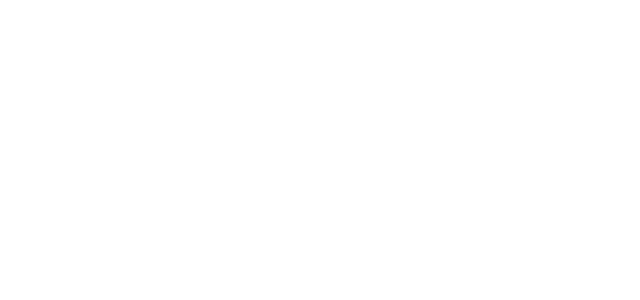
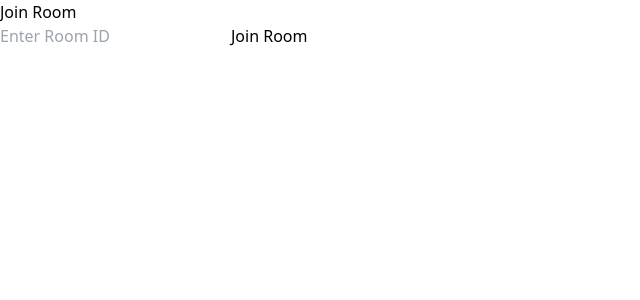
Before and after one commit to ByteBrewer101/Chat-frontend, a React (Vite) app: page /test in a window 1280 px wide. Before the commit this address had no page. Shown: the top 300 px of the page, without its empty margins (0-640 px from the left). Built offline with nearby package versions, Linux system fonts and the light colour scheme; no server answers.

Commit message:
added custom hooks for ws

```diff
--- a/src/App.tsx
+++ b/src/App.tsx
@@ -1,15 +1,15 @@
 import { BrowserRouter as Router, Route, Routes } from "react-router-dom";
 import { RecoilRoot } from "recoil"; // Import RecoilRoot
 import { HomePage } from "./Pages/Home";
+import { TestPage } from "./Pages/TestPage";
 
 function App() {
   return (
     <RecoilRoot>
-
       <Router>
         <Routes>
-
           <Route path="/" element={<HomePage />} />
+          <Route path="/test" element={<TestPage/>} />
         </Routes>
       </Router>
     </RecoilRoot>
--- a/src/Components/ChatComponent.tsx
+++ b/src/Components/ChatComponent.tsx
@@ -1,11 +1,12 @@
 import { useState, useRef, useEffect } from "react";
 import { Message } from "./Message";
 import { Message2 } from "./Message2";
+import { useWebSocket } from "../Connectionlogic/Connectionlogic";
 
 interface Message {
   id: string;
   message: string;
-  time:string
+  time: string;
 }
 
 const initialMessages: Message[] = [];
@@ -14,6 +15,8 @@ export function ChatComponent() {
   const [messages, setMessages] = useState<Message[]>(initialMessages);
   const [newMessage, setNewMessage] = useState<string>("");
   const messageListRef = useRef<HTMLDivElement | null>(null);
+
+  useWebSocket("ws://localhost:3000")
 
   const scrollToBottom = () => {
     if (messageListRef.current) {
@@ -25,18 +28,20 @@ export function ChatComponent() {
     scrollToBottom();
   }, [messages]);
 
+
+
+
   const handleSendMessage = () => {
     if (newMessage.trim()) {
       const newMsg: Message = {
         id: "1",
         message: newMessage,
-        time : currentTime
+        time: currentTime,
       };
       setMessages((prevMessages) => [...prevMessages, newMsg]);
       setNewMessage("");
     }
   };
-
 
   function getCurrentTime() {
     const now = new Date();
@@ -45,10 +50,7 @@ function getCurrentTime() {
     return `${hours}:${minutes}`;
   }
 
-const currentTime = getCurrentTime()
-
-
-
+  const currentTime = getCurrentTime();
 
   return (
     <div className="h-full bg-white bg-opacity-5 backdrop-blur-sm md:w-2/3 lg:w-1/2 w-full flex flex-col-reverse">
@@ -82,11 +84,19 @@ const currentTime = getCurrentTime()
           .map((msg) => {
             if (msg.id === "1") {
               return (
-                <Message key={msg.id + msg.message} content={msg.message} time ={msg.time}/>
+                <Message
+                  key={msg.id + msg.message}
+                  content={msg.message}
+                  time={msg.time}
+                />
               );
             } else {
               return (
-                <Message2 key={msg.id + msg.message} content={msg.message} time={msg.time}/>
+                <Message2
+                  key={msg.id + msg.message}
+                  content={msg.message}
+                  time={msg.time}
+                />
               );
             }
           })}
--- a/src/Components/PlainBackground.tsx
+++ b/src/Components/PlainBackground.tsx
@@ -3,7 +3,7 @@ export function Plain() {
     <div className="h-96 w-1/3 flex items-center justify-center text-white font-extrabold p-10 text-5xl">
       <div>
         <h1>
-          Welcome create a room or join an existing one to start the,{" "}
+          Welcome, create a room or join an existing one to start the,{" "}
           <span className="text-red-500">ChatterBox</span>
         </h1>
       </div>
--- a/src/Components/PopUp.tsx
+++ b/src/Components/PopUp.tsx
@@ -12,7 +12,7 @@ export function Popup() {
       <div className=" absolute  w-screen  h-screen bg-opacity-5 bg-black rounded-xl backdrop-blur-xl z-50">
         <div className="p-4 sm:p-6 md:p-10 absolute top-1/2 left-1/2 w-full max-w-md shadow-xl h-auto bg-opacity-20 bg-black rounded-xl backdrop-blur-3xl z-50 transform -translate-x-1/2 -translate-y-1/2">
           <div className="flex items-center justify-center text-white p-4">
-            <h1 className="font-extrabold text-2xl sm:text-3xl text-red-500">
+            <h1 className="font-extrabold text-2xl sm:text-3xl text-white">
               Enter your Room Id
             </h1>
           </div>
@@ -20,7 +20,7 @@ export function Popup() {
             <input
               type="text"
               placeholder="Room Id"
-              className="rounded-xl p-4 w-full bg-opacity-20 bg-blue-500 shadow-lg backdrop-blur-sm focus:outline-none "
+              className="rounded-xl p-4 w-full bg-opacity-20 bg-red-500 shadow-lg backdrop-blur-sm focus:outline-none "
             />
           </div>
           <div className="flex items-center justify-center text-white mt-2">
@@ -29,7 +29,7 @@ export function Popup() {
                 setWorking(false);
                 chatHandle(true) // Close the popup
               }}
-              className="rounded-xl shadow-xl p-4 w-32 sm:w-40 bg-opacity-5 bg-blue-500 backdrop-blur-sm mt-2 text-sm sm:text-lg hover:bg-opacity-10 transition ease-in-out duration-200"
+              className="rounded-xl shadow-xl p-4 w-32 sm:w-40 bg-opacity-5 bg-red-500 backdrop-blur-sm mt-2 text-sm sm:text-lg hover:bg-opacity-10 transition ease-in-out duration-200"
             >
               Submit
             </button>
--- /dev/null
+++ b/src/Connectionlogic/Connectionlogic.ts
@@ -0,0 +1,31 @@
+// hooks/useWebSocket.ts
+import { useEffect } from "react";
+import { useRecoilValue, useSetRecoilState } from "recoil";
+import { socketAtom } from "../Recoil/Atoms";
+
+export const useWebSocket = (url: string) => {
+  const setSocketConnection = useSetRecoilState<WebSocket | null>(socketAtom);
+
+ useEffect(() => {
+   const newSocket = new WebSocket(url);
+
+   newSocket.onmessage = (message) => {
+     console.log("Message received:", message.data);
+   };
+   setSocketConnection(newSocket);
+   return () => newSocket.close();
+ }, [setSocketConnection,url]);
+};
+
+export const useSendMessage = () => {
+  const socket = useRecoilValue(socketAtom)
+
+  const sendMessage = (message: string) => {
+   socket?.send(message)
+   if(!socket){
+    console.log("error in usesendmessage");
+   }
+  }
+
+  return sendMessage;
+};
--- /dev/null
+++ b/src/Pages/TestPage.tsx
@@ -0,0 +1,32 @@
+import React, { useState } from "react";
+import { useSendMessage, useWebSocket } from "../Connectionlogic/Connectionlogic";
+
+export const TestPage: React.FC = () => {
+  const [roomId, setRoomId] = useState<string>("");
+   useWebSocket("ws://localhost:3000");
+  const sendMessage = useSendMessage();
+
+  const handleJoinRoom = () => {
+    // Construct the message object
+    const message = {
+      type: "joinRoom",
+      id: roomId,
+    };
+
+    // Send the message as a JSON string
+    sendMessage(JSON.stringify(message));
+  };
+
+  return (
+    <div>
+      <h2>Join Room</h2>
+      <input
+        type="text"
+        value={roomId}
+        onChange={(e) => setRoomId(e.target.value)}
+        placeholder="Enter Room ID"
+      />
+      <button onClick={handleJoinRoom}>Join Room</button>
+    </div>
+  );
+};
--- a/src/Recoil/Atoms.tsx
+++ b/src/Recoil/Atoms.tsx
@@ -10,3 +10,8 @@ export const chatStatus = atom({
     key: "chatStatus",
     default:false,
 })
+
+export const socketAtom = atom<WebSocket | null>({
+  key: "socketAtom",
+  default: null,
+});
```
Lines whose indentation alone changed are shown as unchanged.
